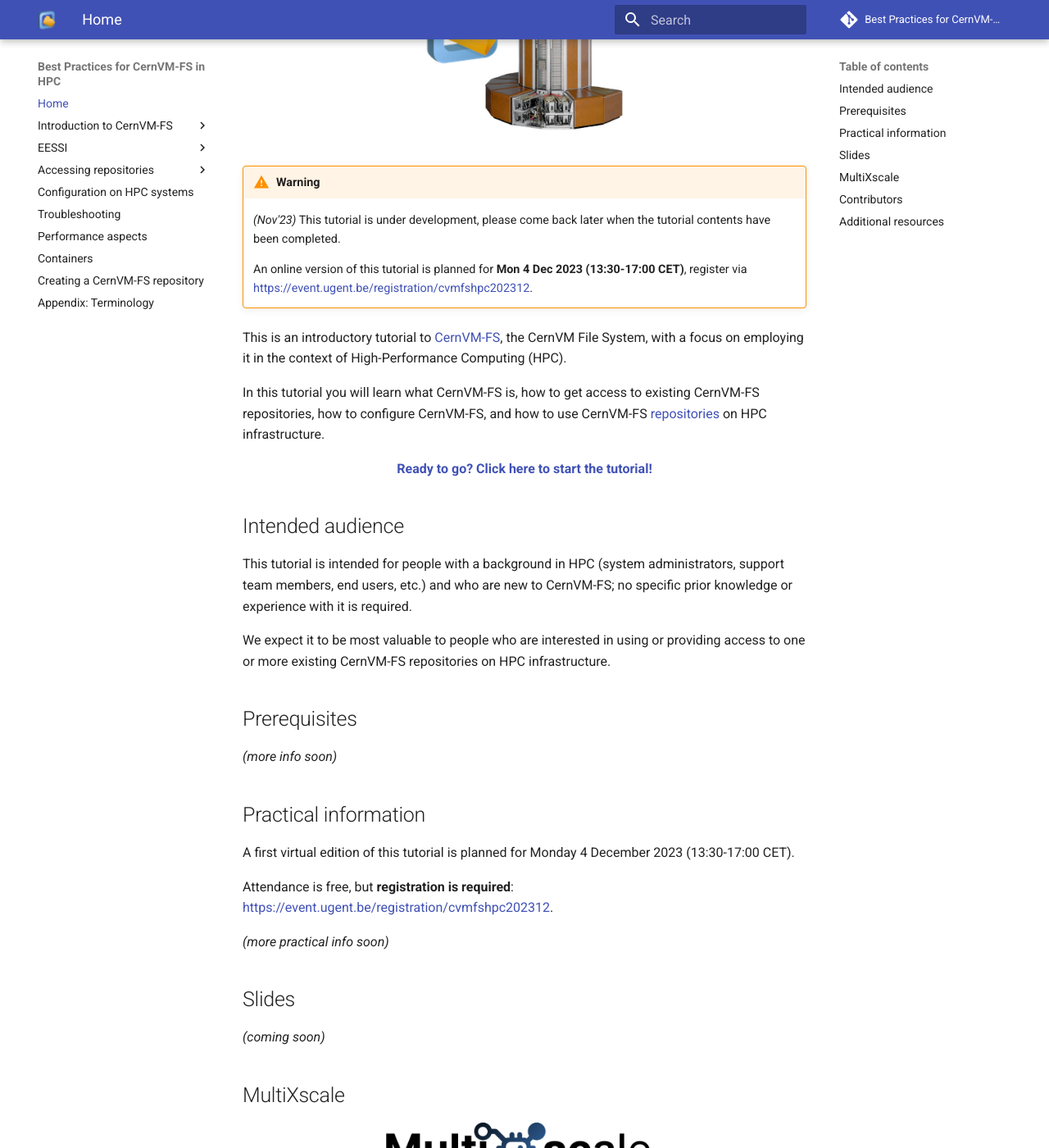
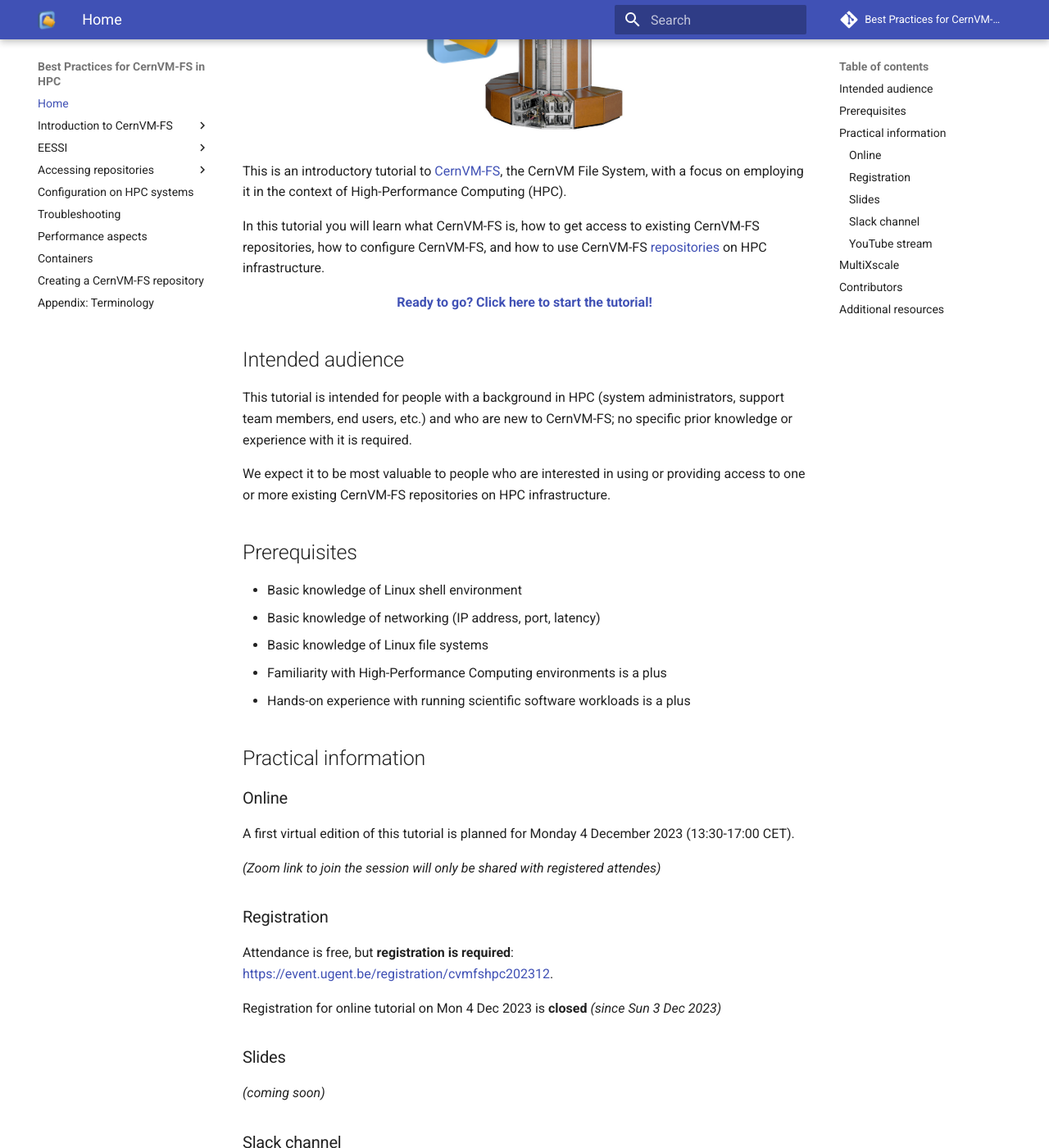
Before and after one commit to multixscale/cvmfs-tutorial-hpc-best-practices, an MkDocs documentation site: the page built from docs/index.md, in a window 1280 px wide and 1400 px high, scrolled down 214 px. Shown: the whole window at 82% size. Built offline with MkDocs 1.6.1 and Material for MkDocs 9.7.7, drawn with Linux system fonts in a browser that asks for light colours; comment, search, counter and statistics services are not loaded; some of the changed text lies outside the part shown.

Commit message:
clean up landing page

```diff
--- a/docs/index.md
+++ b/docs/index.md
@@ -3,15 +3,6 @@
 <p align="center">
 <img src="img/cvmfs_hpc.png" alt="CernVM-FS logo" width="40%"/></br>
 </p>
-
-
-!!! warning
-
-    *(Nov'23)* This tutorial is under development, please come back later
-    when the tutorial contents have been completed.
-
-    An online version of this tutorial is planned for **Mon 4 Dec 2023 (13:30-17:00 CET)**,
-    register via <https://event.ugent.be/registration/cvmfshpc202312>.
 
 
 This is an introductory tutorial to [CernVM-FS](https://cernvm.cern.ch/fs/), the CernVM File System,
@@ -37,22 +28,40 @@
 
 ## Prerequisites
 
-*(more info soon)*
+- Basic knowledge of Linux shell environment
+- Basic knowledge of networking (IP address, port, latency)
+- Basic knowledge of Linux file systems
+- Familiarity with High-Performance Computing environments is a plus
+- Hands-on experience with running scientific software workloads is a plus
 
 
 ## Practical information
 
+### Online
+
 A first virtual edition of this tutorial is planned for Monday 4 December 2023 (13:30-17:00 CET).
+
+*(Zoom link to join the session will only be shared with registered attendes)*
+
+### Registration
 
 Attendance is free, but **registration is required**: <https://event.ugent.be/registration/cvmfshpc202312>.
 
-*(more practical info soon)*
+Registration for online tutorial on Mon 4 Dec 2023 is **closed** *(since Sun 3 Dec 2023)*
 
-
-## Slides
+### Slides
 
 *(coming soon)*
 
+### Slack channel
+
+Dedicated channel in EESSI Slack: [`#cvmfs-best-practices-hpc`](https://eessi-hpc.slack.com/archives/C068DV7GY3V)
+
+[Click here to join the EESSI Slack](https://join.slack.com/t/eessi-hpc/shared_invite/zt-1wqy0t8g6-PZJTg3Hjjm5Fm3XEOkzECg)
+
+### YouTube stream
+
+via [youtube.com/live/YrpPid2BUKM](https://youtube.com/live/YrpPid2BUKM)
 
 ## MultiXscale
 
```
